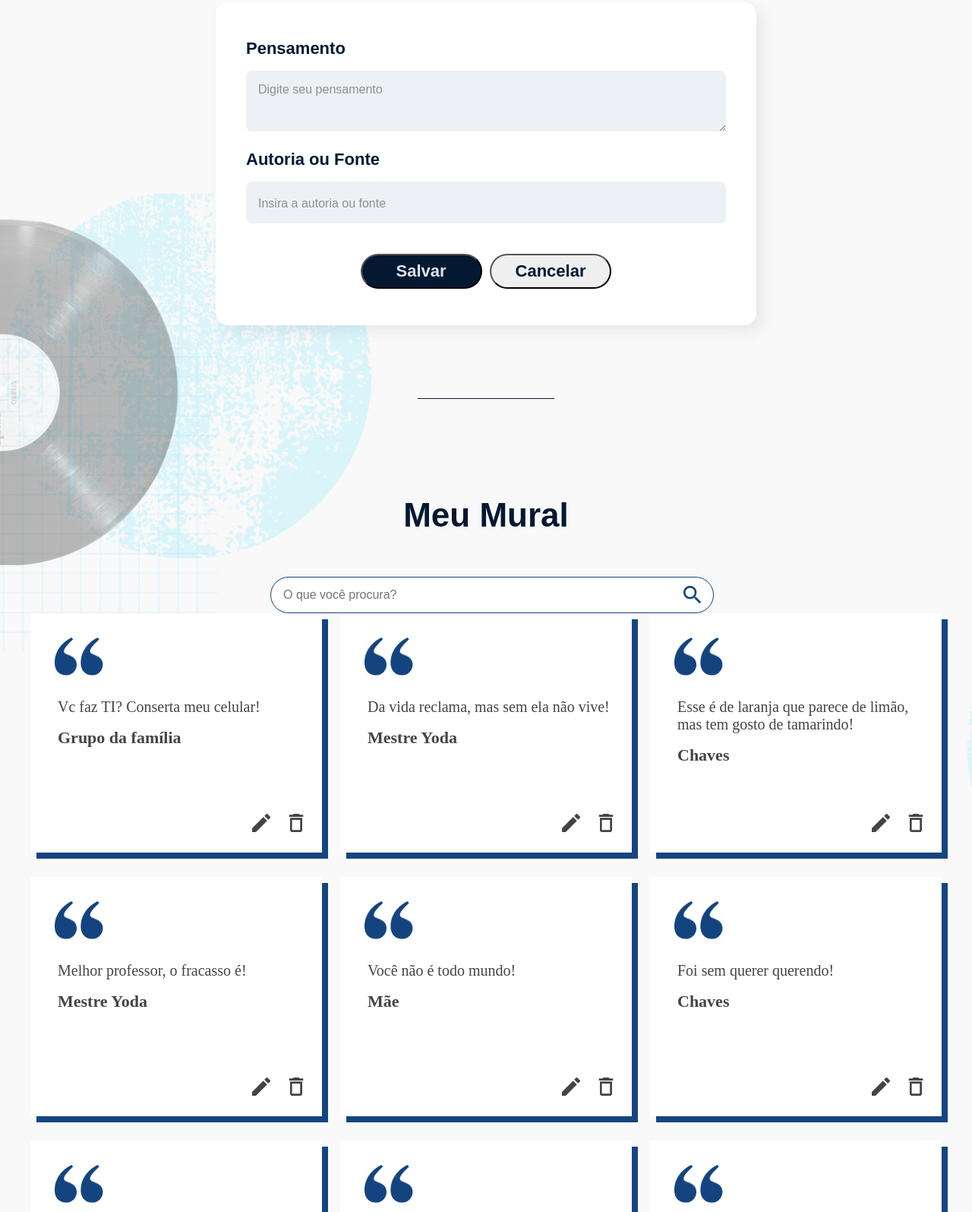
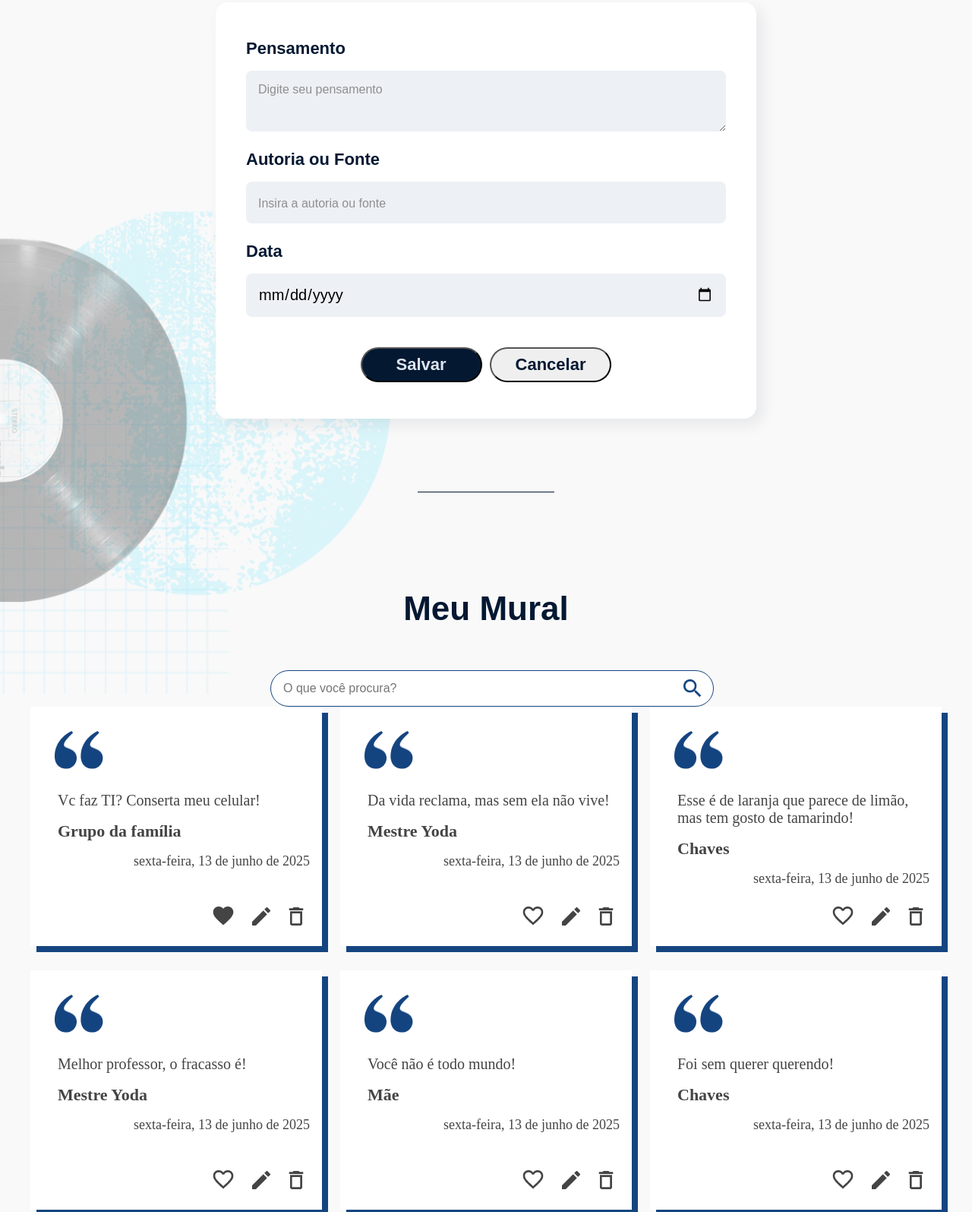
Before and after one commit to joaogabriel43/Memoteca, a website with bundled scripts: page index.html in a window 1280 px wide. Shown: the part 1298-2893 px from the top of the page at 76% size. Built offline with nearby package versions, Linux system fonts and the light colour scheme; data requests are answered from the project's data file.

```diff
--- a/backend/db.json
+++ b/backend/db.json
@@ -2,63 +2,87 @@
   "pensamentos": [
     {
       "id": "2a56",
+      "favorito": true,
       "conteudo": "Vc faz TI? Conserta meu celular!",
-      "autoria": "Grupo da família"
+      "autoria": "Grupo da família",
+      "data": "2025-06-13T00:00:00.000Z"
     },
     {
       "id": "4c7d",
+      "favorito": false,
       "conteudo": "Da vida reclama, mas sem ela não vive!",
-      "autoria": "Mestre Yoda"
+      "autoria": "Mestre Yoda",
+      "data": "2025-06-13T00:00:00.000Z"
     },
     {
       "id": "68uy",
+      "favorito": false,
       "conteudo": "Esse é de laranja que parece de limão, mas tem gosto de tamarindo!",
-      "autoria": "Chaves"
+      "autoria": "Chaves",
+      "data": "2025-06-13T00:00:00.000Z"
     },
     {
       "id": "b807",
+      "favorito": false,
       "conteudo": "Melhor professor, o fracasso é!",
-      "autoria": "Mestre Yoda"
+      "autoria": "Mestre Yoda",
+      "data": "2025-06-13T00:00:00.000Z"
     },
     {
       "id": "9f3c",
+      "favorito": false,
       "conteudo": "Você não é todo mundo!",
-      "autoria": "Mãe"
+      "autoria": "Mãe",
+      "data": "2025-06-13T00:00:00.000Z"
     },
     {
       "id": "6a2b",
+      "favorito": false,
       "conteudo": "Foi sem querer querendo!",
-      "autoria": "Chaves"
+      "autoria": "Chaves",
+      "data": "2025-06-13T00:00:00.000Z"
     },
     {
       "id": "7e2a",
+      "favorito": false,
       "conteudo": "Que a força esteja com você!",
-      "autoria": "Mestre Yoda"
+      "autoria": "Mestre Yoda",
+      "data": "2025-06-13T00:00:00.000Z"
     },
     {
       "id": "5c8f",
+      "favorito": false,
       "conteudo": "Resolver o bug não consegue? Esfriar a cabeça vc deve.",
-      "autoria": "Mestre Yoda"
+      "autoria": "Mestre Yoda",
+      "data": "2025-06-13T00:00:00.000Z"
     },
     {
       "id": "2d6e",
+      "favorito": false,
       "conteudo": "Não faça drama, faça café! :)",
-      "autoria": "Dev"
+      "autoria": "Dev",
+      "data": "2025-06-13T00:00:00.000Z"
     },
     {
       "id": "3f1a",
+      "favorito": false,
       "conteudo": "Conserta minha impressora?",
-      "autoria": "Grupo da família"
+      "autoria": "Grupo da família",
+      "data": "2025-06-13T00:00:00.000Z"
     },
     {
       "id": "8b4c",
+      "favorito": false,
       "conteudo": "A vingança nunca é plena... mata a alma e a envenena...",
-      "autoria": "Seu Madruga"
+      "autoria": "Seu Madruga",
+      "data": "2025-06-13T00:00:00.000Z"
     },
     {
       "id": "584a",
+      "favorito": false,
       "conteudo": "Na minha máquina funciona!",
-      "autoria": "Dev"
+      "autoria": "Dev",
+      "data": "2025-06-13T00:00:00.000Z"
     }
   ]
 }
--- a/index.html
+++ b/index.html
@@ -38,6 +38,11 @@
             id="pensamento-autoria"
             placeholder="Insira a autoria ou fonte"
             required />
+            <label for="pensamento-data">Data</label>
+            <input
+            type="date"
+            id = "pensamento-data"
+            required>
             <div class="form-botoes">
               <button
                 type="submit"
--- a/js/api.js
+++ b/js/api.js
@@ -1,10 +1,22 @@
 const URL_BASE = "http://localhost:3000"
+
+const converterStringParaData = (dataString) => {
+  const [ano, mes, dia] = dataString.split('-')
+  return new Date(Date.UTC(ano, mes - 1, dia))
+}
 
 const api = {
   async buscarPensamentos() {
     try {
       const response = await axios.get(`${URL_BASE}/pensamentos`)
-      return await response.data
+      const pensamentos = await response.data
+
+      return pensamentos.map(pensamento => {
+        return {
+          ...pensamento,
+          data: new Date(pensamento.data)
+        }
+      })
     }
     catch {
       alert('Erro ao buscar pensamentos')
@@ -14,7 +26,11 @@
 
   async salvarPensamento(pensamento) {
     try {
-      const response = await axios.post(`${URL_BASE}/pensamentos`, pensamento)
+      const data = converterStringParaData(pensamento.data)
+      const response = await axios.post(`${URL_BASE}/pensamentos`, {
+        ...pensamento,
+        data: data.toISOString(),
+      })
       return await response.data
     }
     catch {
@@ -26,7 +42,12 @@
   async buscarPensamentoPorId(id) {
     try {
       const response = await axios.get(`${URL_BASE}/pensamentos/${id}`)
-      return await response.data
+      const pensamento = await response.data
+
+      return {
+        ...pensamento,
+        data: new Date(pensamento.data)
+      }
     }
     catch {
       alert('Erro ao buscar pensamento')
@@ -75,7 +96,18 @@
       alert("Erro ao filtrar pensamentos");
       throw error;
     }
+  },
+  async atualizarFavorito(id, favorito) {
+    try {
+      const response = await axios.patch(`${URL_BASE}/pensamentos/${id}`, { favorito })
+      return await response.data
+    }
+    catch {
+      alert('Erro ao atualizar favorito')
+      throw error
+    }
   }
+
 }
 
 export default api
--- a/js/main.js
+++ b/js/main.js
@@ -18,12 +18,18 @@
   const id = document.getElementById("pensamento-id").value
   const conteudo = document.getElementById("pensamento-conteudo").value
   const autoria = document.getElementById("pensamento-autoria").value
+  const data = document.getElementById("pensamento-data").value
+
+  if (!validarData(data)) {
+    alert("Data inválida. A data deve ser menor ou igual à data atual.")
+    return
+  }
 
   try {
     if (id) {
-      await api.editarPensamento({ id, conteudo, autoria })
+      await api.editarPensamento({ id, conteudo, autoria, data })
     } else {
-      await api.salvarPensamento({ conteudo, autoria })
+      await api.salvarPensamento({ conteudo, autoria, data })
     }
     ui.renderizarPensamentos()
   } catch {
@@ -43,5 +49,10 @@
   } catch (error) {
     alert("Erro ao buscar pensamentos")
   }
+}
 
-}
+  function validarData(data) {
+    const dataAtual = new Date()
+    const dataInserida = new Date(data)
+    return dataInserida <= dataAtual
+  }
--- a/js/ui.js
+++ b/js/ui.js
@@ -7,6 +7,9 @@
     document.getElementById("pensamento-id").value = pensamento.id
     document.getElementById("pensamento-conteudo").value = pensamento.conteudo
     document.getElementById("pensamento-autoria").value = pensamento.autoria
+    document.getElementById("pensamento-data").value = pensamento.data.
+    toIsoString().split("T")[0]
+    document.getElementById("form-contairner").scrollIntoView()
   },
 
   limparFormulario() {
@@ -57,6 +60,18 @@
     pensamentoAutoria.textContent = pensamento.autoria
     pensamentoAutoria.classList.add("pensamento-autoria")
 
+    const pensamentoData = document.createElement("div")
+    var options = {
+      weekday: "long",
+      year: "numeric",
+      month: "long",
+      day: "numeric",
+      timeZone: "UTC"
+    }
+    const dataFormatada = pensamento.data.toLocaleDateString("pt-BR", options)
+    pensamentoData.textContent = dataFormatada
+    pensamentoData.classList.add("pensamento-data")
+
     const botaoEditar = document.createElement("button")
     botaoEditar.classList.add("botao-editar")
     botaoEditar.onclick = () => ui.preencherFormulario(pensamento.id)
@@ -82,14 +97,34 @@
     iconeExcluir.alt = "Excluir"
     botaoExcluir.appendChild(iconeExcluir)
 
+    const botaoFavorito = document.createElement("button")
+    botaoFavorito.classList.add("botao-favorito")
+    botaoFavorito.onclick = async () => {
+      try {
+        await api.atualizarFavorito(pensamento.id, !pensamento.favorito)
+        ui.renderizarPensamentos()
+      } catch (error) {
+        alert("Erro ao atualizar pensamento favorito")
+      }
+    }
+
+    const iconeFavorito = document.createElement("img")
+    iconeFavorito.src = pensamento.favorito ?
+    "assets/imagens/icone-favorito.png":
+    "assets/imagens/icone-favorito_outline.png"
+    iconeFavorito.alt = "icone de Favoritar"
+    botaoFavorito.appendChild(iconeFavorito)
+
     const icones = document.createElement("div")
     icones.classList.add("icones")
+    icones.appendChild(botaoFavorito)
     icones.appendChild(botaoEditar)
     icones.appendChild(botaoExcluir)
 
     li.appendChild(iconeAspas)
     li.appendChild(pensamentoConteudo)
     li.appendChild(pensamentoAutoria)
+    li.appendChild(pensamentoData)
     li.appendChild(icones)
     listaPensamentos.appendChild(li)
   }
```
